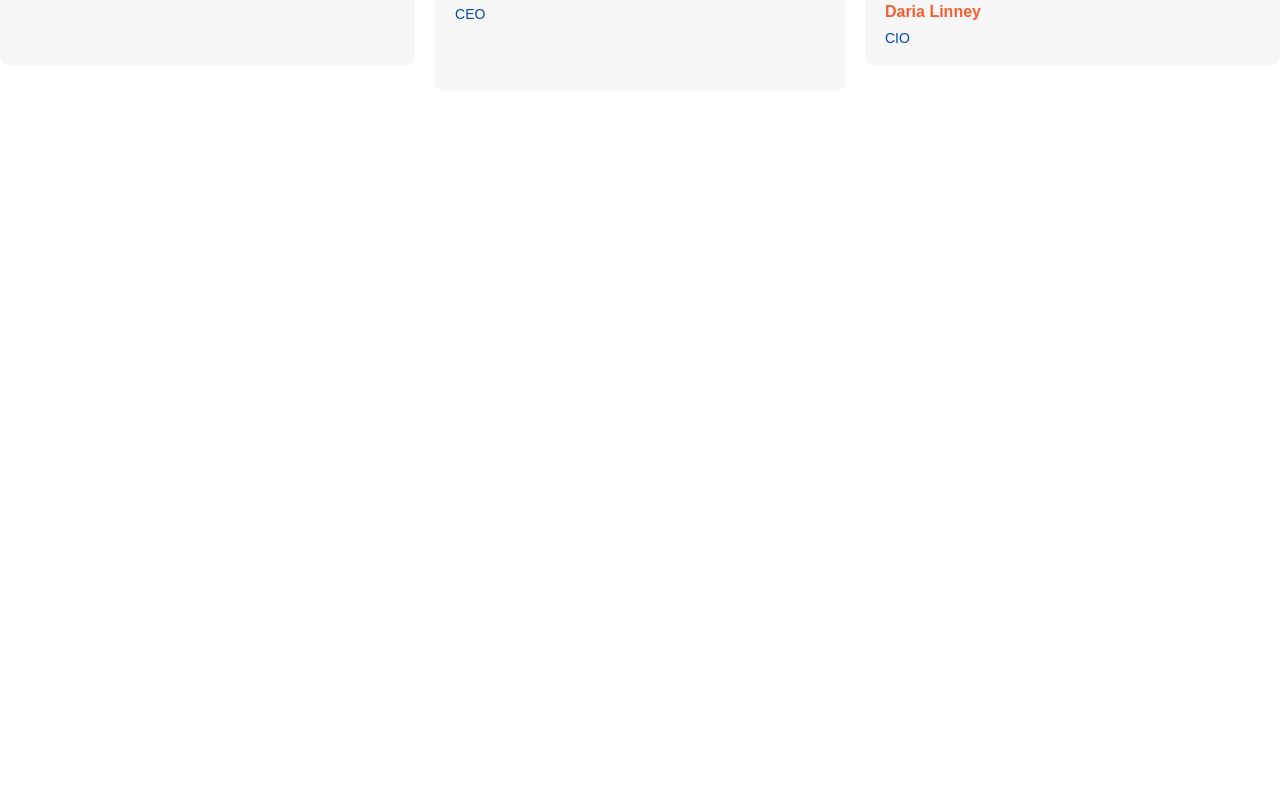
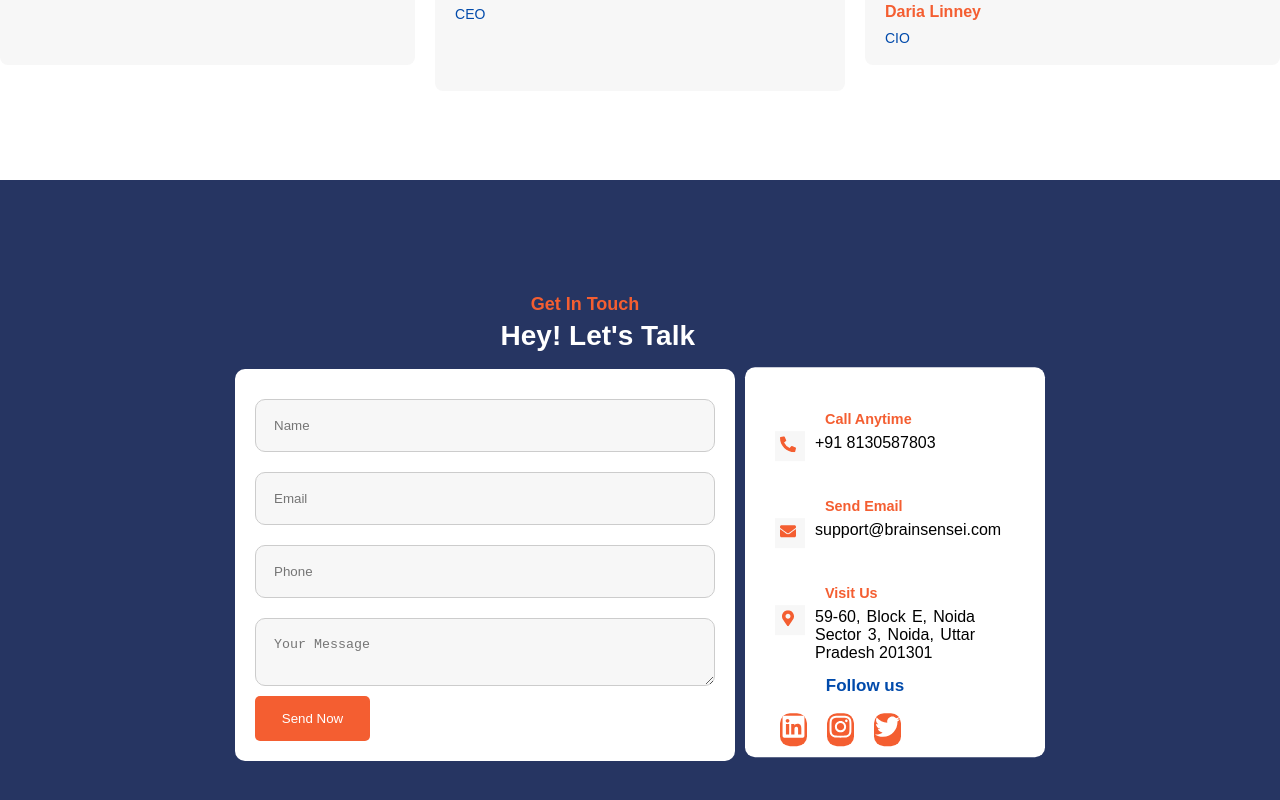
Before and after one commit to Brainy-Sensei/BrainySensei_website, a React (Create React App) app: page / in a window 1280 px wide. Shown: the part 5636-6436 px from the top of the page. Before the commit the page ends 6031 px from the top, so only its background shows below. Built offline with nearby package versions, Linux system fonts and the light colour scheme.

Commit message:
inputSection

```diff
--- a/src/App.js
+++ b/src/App.js
@@ -8,7 +8,9 @@ import FeatureSection from "./componets/FeatureSection";
 import Services from "./componets/Services";
 import TeamSection from "./componets/TeamSection";
 import Technologies from "./componets/Technologies";
- import Testimonials from "./componets/Testimonials";
+import Testimonials from "./componets/Testimonials";
+import InputSection from "./componets/InputSection";
+
 
 
 
@@ -25,6 +27,7 @@ const App =() =>{
       <TeamSection />
       <Technologies />
       <Testimonials />
+      <InputSection />
 
 
 
--- /dev/null
+++ b/src/componets/InputSection.css
@@ -0,0 +1,199 @@
+body {
+    font-family: Arial, sans-serif;
+    margin: 0;
+    padding: 0;
+    background-color: #ffff;
+  }
+
+  .contact-container {
+    display: flex;
+    /* flex-wrap: wrap;  */
+    justify-content: center;
+    align-items: center;
+    padding: 80px ;
+    background-color: #0E1F51E5;
+    color: #ffff;
+    gap: 10px;
+
+  }
+
+  .form-section {
+    flex: 1 1 400px;
+    padding: 0px 0px 0px;
+    max-width: 500px;
+
+
+
+
+
+  }
+
+  .form-section h2 {
+    font-size: 18px;
+    line-height: 24px;
+    color: #F45E31;
+    margin: 0;
+    text-align: center;
+    align-items: center;
+    padding: 0px 0px 0px 200px;
+    transform: translateY(2rem);
+
+  }
+
+
+
+  .form-section h3 {
+    font-size: 28px;
+    line-height: 40px;
+    margin-bottom: 10px;
+    text-align: right;
+    align-items: center;
+    color: #FFFFFF;
+   padding: 0px 40px 35px 0px;
+   transform: translateY(2rem);
+  }
+
+  .contact-form {
+    display: flex;
+    flex-direction: column;
+    background-color: #ffff;
+    padding: 20px;
+    border-radius: 10px;
+  }
+
+  .contact-form input,
+  .contact-form textarea {
+    width: 100%;
+    margin: 10px 0;
+    padding: 18px;
+    background-color: #F7F7F7;
+    border: 1px solid #ccc;
+    border-radius: 10px;
+
+
+  }
+
+  .contact-form button {
+    width: 115px;
+   height: 45px;
+   top: 6647px;
+   left: 180px;
+   gap: 0px;
+   border-radius: 5px 0px 0px 0px;
+   opacity: 0px;
+   background-color: #F45E31;
+   color: white;
+   border: none;
+   padding: 10px;
+   cursor: pointer;
+   border-radius: 5px;
+  }
+
+  .contact-form button:hover {
+    background-color: #F45E31;
+  }
+
+  .info-section {
+    flex: 1 1 400px;
+    padding: 30px;
+    max-width: 300px;
+    height: 390px;
+    background-color: #ffff;
+    /* padding: 20px; */
+    border-radius: 10px;
+    transform: translateY(3.2rem)
+  }
+
+  .contact-info {
+    margin-bottom: 20px;
+    color: #000000;
+    text-align: justify;
+    align-items: center;
+    margin: auto;
+
+
+
+  }
+  .contact-icon{
+    width: 30px;
+    height: 30px;
+    text-align: left;
+
+    color: #F45E31;
+    background-color:#F7F7F7 ;
+    padding: 5px;
+  }
+
+  .contact-info p {
+    font-weight: bold;
+    margin: 0;
+    color: #F45E31;
+    padding: 10px 50px 0px;
+
+  }
+
+
+  .contact-info span {
+    display: block;
+    margin-top: 5px;
+    padding: 0px 40px;
+    text-align: justify;
+    align-items: center;
+    transform: translateY(-2.0rem);
+
+  }
+  .social{
+   font-size: 17px;
+   font-weight: bold;
+   color: #004AAB;
+   text-align: center;
+   padding: 0px 60px 0px 0px;
+
+  }
+
+  .social-icons {
+   margin-bottom: 80px;
+   top: 20px;
+   color: #F45E31;
+
+   font-size: 10px;
+   transform: translateY(-20px);
+
+
+  }
+
+  .social-icons .icons {
+    display: flex;
+    gap: 10px;
+    font-size: 1.5rem;
+
+  }
+
+  .social-icons .icons > * {
+    cursor: pointer;
+    color: #ffff;
+    font-size: 25px;
+    background-color: #F45E31;
+    margin: 5px;
+    padding: 1px;
+    border-radius: 10px;
+
+
+  }
+
+  .social-icons .icons > *:hover {
+    color: #F45E31;
+
+  }
+
+  @media screen and (max-width: 768px) {
+    .contact-container {
+      flex-direction: column;
+      align-items: flex-start;
+    }
+
+    .form-section,
+    .info-section {
+      max-width: 100%;
+    }
+  }
--- /dev/null
+++ b/src/componets/InputSection.js
@@ -0,0 +1,77 @@
+import React from "react";
+import "./InputSection.css";
+import { FaPhoneAlt, FaEnvelope, FaMapMarkerAlt, FaLinkedin, FaInstagram, FaTwitter } from "react-icons/fa";
+
+const contactInfo = [
+  {
+    icon: <FaPhoneAlt/>,
+    title: "Call Anytime",
+    details: "+91 8130587803",
+  },
+  {
+    icon: <FaEnvelope />,
+    title: "Send Email",
+    details: "support@brainsensei.com",
+  },
+  {
+    icon: <FaMapMarkerAlt/>,
+    title: "Visit Us",
+    details: "59-60, Block E, Noida Sector 3, Noida, Uttar Pradesh 201301",
+  },
+];
+
+const socialIcons = [
+  { icon: <FaLinkedin />, link: "https://linkedin.com" },
+  { icon: <FaInstagram />, link: "https://instagram.com" },
+  { icon: <FaTwitter />, link: "https://twitter.com" },
+];
+
+const InputSection = () => {
+  return (
+    <div className="contact-container">
+      {/* Form Section */}
+      <div className="form-section">
+        <h2>Get In Touch</h2>
+        <h3>Hey! Let's Talk</h3>
+        <form className="contact-form">
+          <input type="text" placeholder="Name" />
+          <input type="email" placeholder="Email" />
+          <input type="tel" placeholder="Phone" />
+          <textarea placeholder="Your Message"></textarea>
+          <button type="submit">Send Now</button>
+        </form>
+      </div>
+
+      {/* Info Section */}
+      <div className="info-section">
+        {contactInfo.map((info, index) => (
+          <div key={index} className="contact-info">
+
+            <p>
+              {info.title}
+            </p>
+            <div className="contact-icon">
+            {info.icon}
+            </div>
+
+            <span>{info.details}</span>
+
+          </div>
+        ))}
+
+        <div className="social-icons">
+          <p className="social">Follow us</p>
+          <div className="icons">
+            {socialIcons.map((social, index) => (
+              <a key={index} href={social.link} target="_blank" rel="noopener noreferrer">
+                {social.icon}
+              </a>
+            ))}
+          </div>
+        </div>
+      </div>
+    </div>
+  );
+};
+
+export default InputSection;
--- a/src/componets/Testimonials.css
+++ b/src/componets/Testimonials.css
@@ -2,7 +2,8 @@
   text-align: center;
   padding: 0px 0px;
   background-color: #FFFFFF;
-  transform: translateY(-19.0rem);
+  height: 225px;
+   transform: translateY(-19.0rem);
 }
 
 .testimonials-header {
```
Also changed, not shown: src/image/doll.jpg (deleted).
